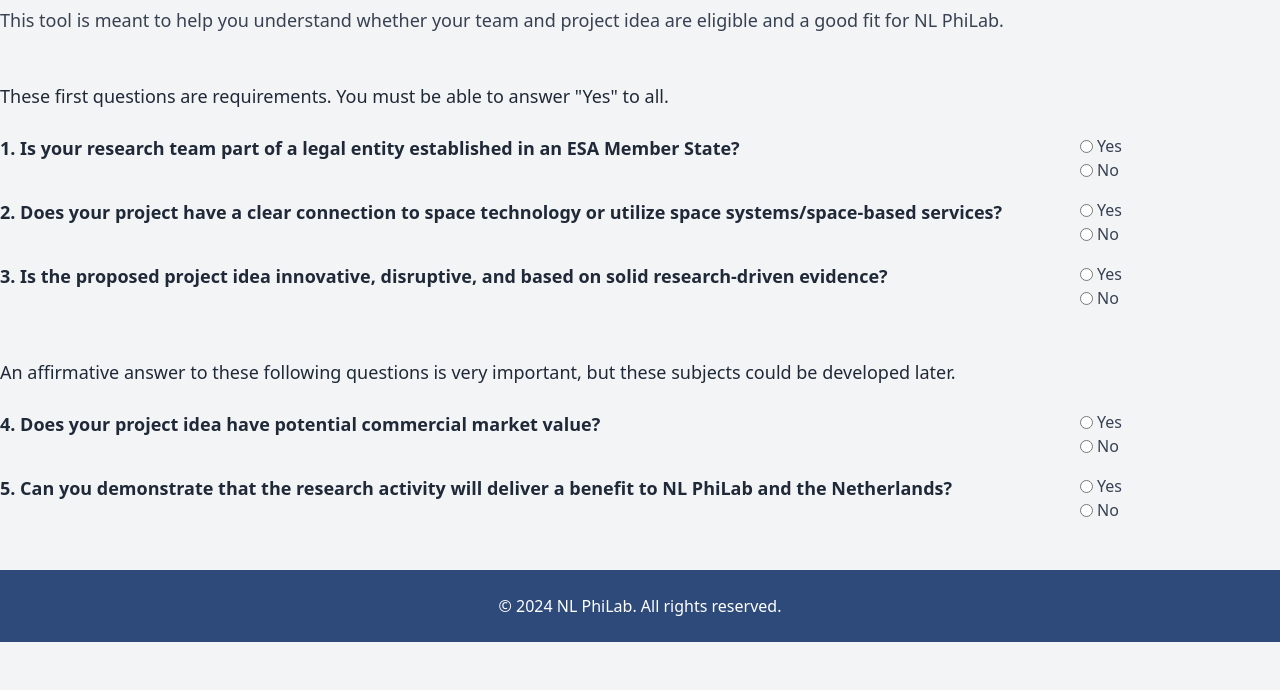
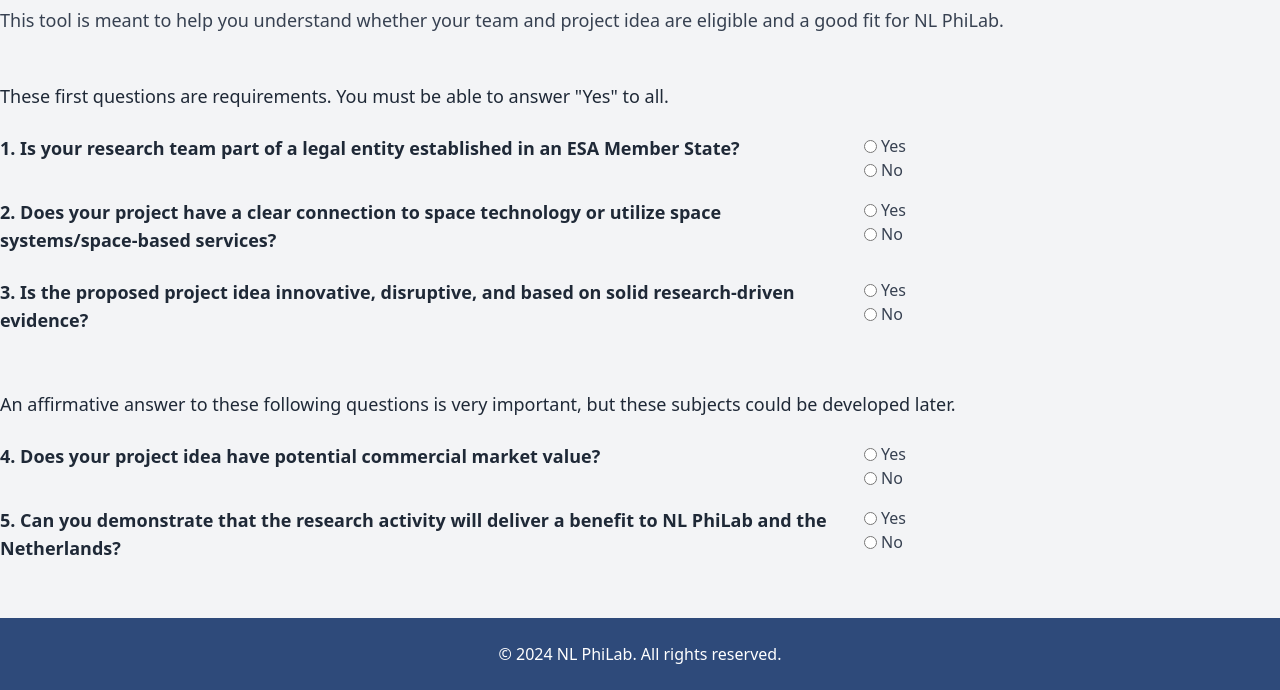
Before and after one commit to siarw/demolab, a website: page guidance-tool.html in a window 1280 px wide. Shown: the part 202-892 px from the top of the page. Before the commit the page ends 844 px from the top, so only its background shows below. Drawn offline with nearby package versions, Linux system fonts and the light colour scheme; a web font is replaced by a local one.

Commit message:
Save changes before deployment

```diff
--- a/guidance-tool.html
+++ b/guidance-tool.html
@@ -66,13 +66,13 @@
         </p>
       </div>
       <!-- Question 1 -->
-      <div class="col-span-1 md:col-span-5">
+      <div class="col-span-1 md:col-span-4">
         <p class="mb-2 text-lg font-semibold">
           1. Is your research team part of a legal entity established in an ESA
           Member State?
         </p>
       </div>
-      <div class="col-span-1 md:col-span-1">
+      <div class="col-span-1 md:col-span-2">
         <div class="flex items-center">
           <input type="radio" id="q1-yes" name="q1" value="yes" class="mr-1" />
           <label for="q1-yes" class="text-gray-700">Yes</label>
@@ -84,13 +84,13 @@
       </div>
 
       <!-- Question 2 -->
-      <div class="col-span-1 md:col-span-5">
+      <div class="col-span-1 md:col-span-4">
         <p class="mb-2 text-lg font-semibold">
           2. Does your project have a clear connection to space technology or
           utilize space systems/space-based services?
         </p>
       </div>
-      <div class="col-span-1 md:col-span-1">
+      <div class="col-span-1 md:col-span-2">
         <div class="flex items-center">
           <input type="radio" id="q2-yes" name="q2" value="yes" class="mr-1" />
           <label for="q2-yes" class="text-gray-700">Yes</label>
@@ -102,13 +102,13 @@
       </div>
 
       <!-- Question 3 -->
-      <div class="col-span-1 md:col-span-5">
+      <div class="col-span-1 md:col-span-4">
         <p class="mb-2 text-lg font-semibold">
           3. Is the proposed project idea innovative, disruptive, and based on
           solid research-driven evidence?
         </p>
       </div>
-      <div class="col-span-1 md:col-span-1">
+      <div class="col-span-1 md:col-span-2">
         <div class="flex items-center">
           <input type="radio" id="q4-yes" name="q4" value="yes" class="mr-1" />
           <label for="q4-yes" class="text-gray-700">Yes</label>
@@ -129,12 +129,12 @@
         </p>
       </div>
       <!-- Question 4 -->
-      <div class="col-span-1 md:col-span-5">
+      <div class="col-span-1 md:col-span-4">
         <p class="mb-2 text-lg font-semibold">
           4. Does your project idea have potential commercial market value?
         </p>
       </div>
-      <div class="col-span-1 md:col-span-1">
+      <div class="col-span-1 md:col-span-2">
         <div class="flex items-center">
           <input type="radio" id="q3-yes" name="q3" value="yes" class="mr-1" />
           <label for="q3-yes" class="text-gray-700">Yes</label>
@@ -146,13 +146,13 @@
       </div>
 
       <!-- Question 5 -->
-      <div class="col-span-1 md:col-span-5">
+      <div class="col-span-1 md:col-span-4">
         <p class="mb-2 text-lg font-semibold">
           5. Can you demonstrate that the research activity will deliver a
           benefit to NL PhiLab and the Netherlands?
         </p>
       </div>
-      <div class="col-span-1 md:col-span-1">
+      <div class="col-span-1 md:col-span-2">
         <div class="flex items-center">
           <input type="radio" id="q5-yes" name="q5" value="yes" class="mr-1" />
           <label for="q5-yes" class="text-gray-700">Yes</label>
```
Also changed, not shown: dist/output.css, 1 other file.
